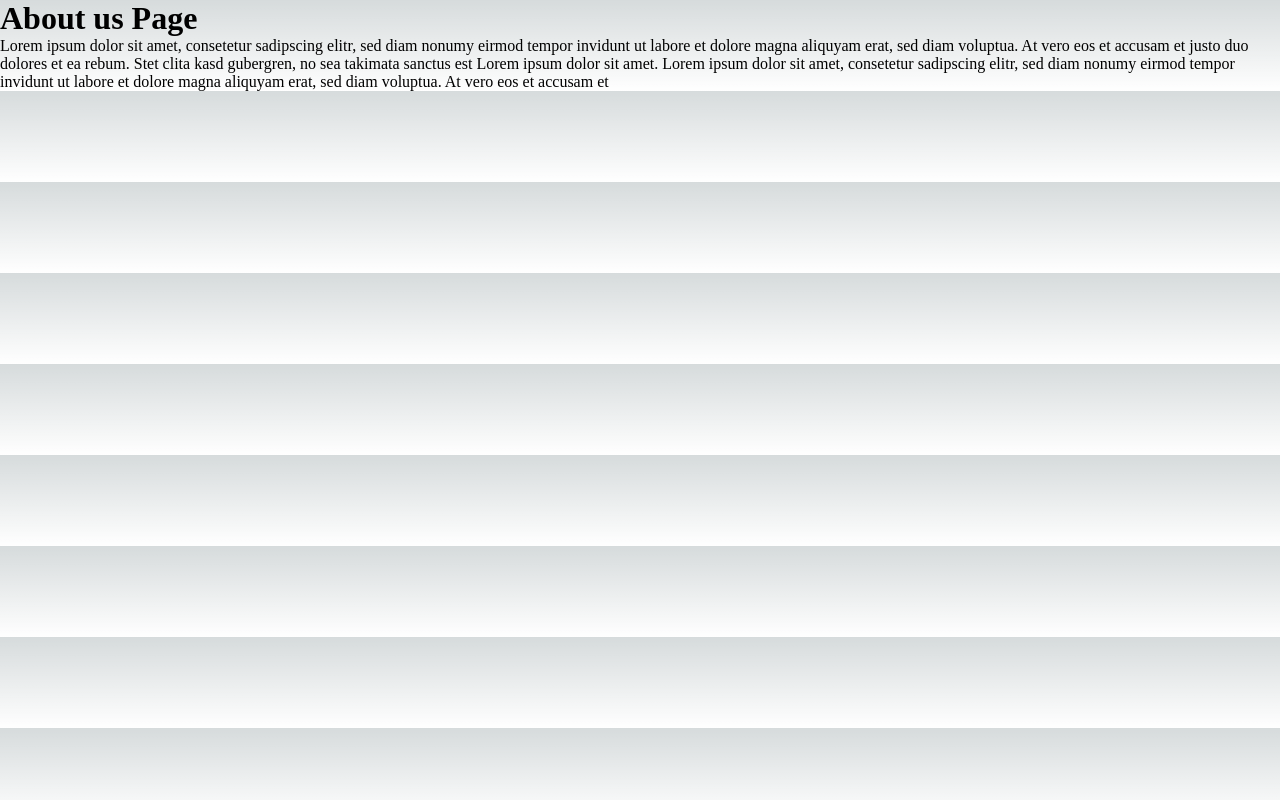
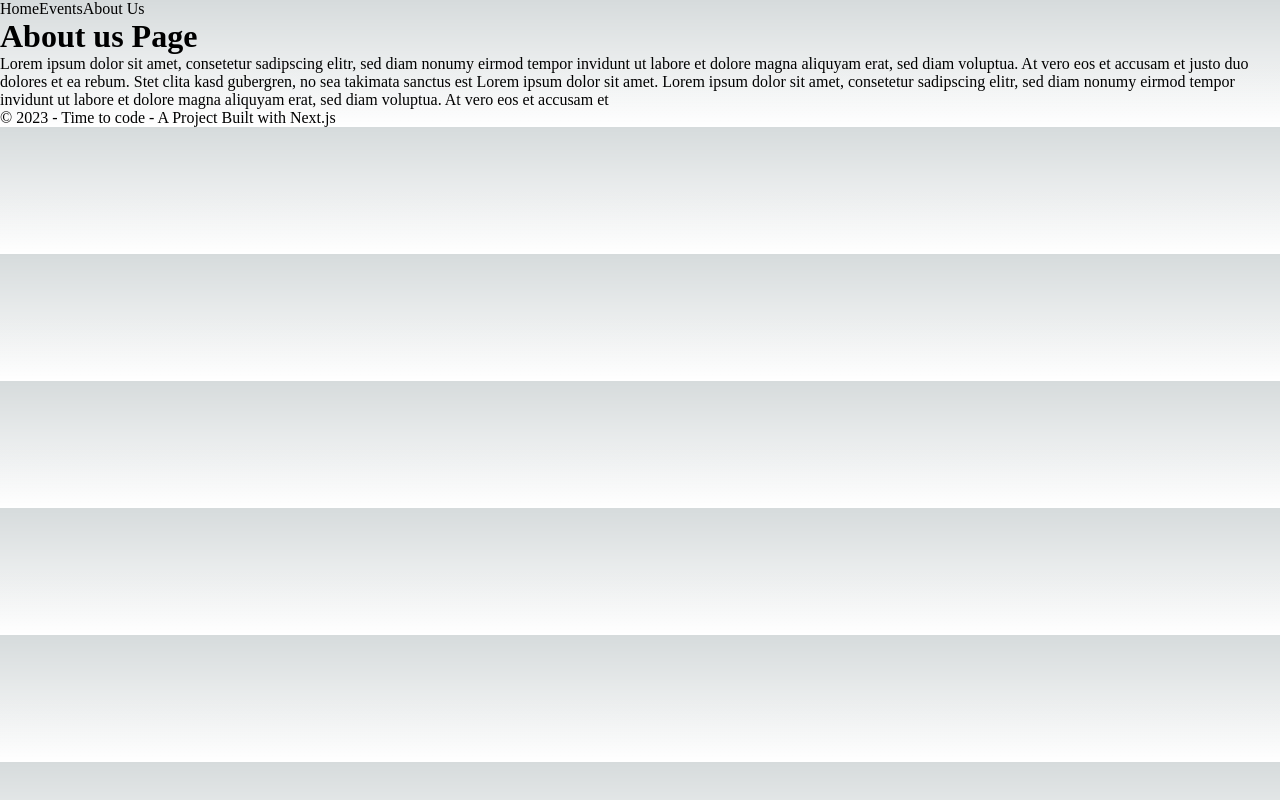
Before and after one commit to camilamkp/netxjs-course, a Next.js app in the folder events-app/: page /about-us in a window 1280 px wide. Built offline with nearby package versions, Linux system fonts and the light colour scheme.

Commit message:
:art: Build components and :arrow_up: upgrade dev dependencies

```diff
--- a/events-app/package.json
+++ b/events-app/package.json
@@ -17,6 +17,6 @@
   "devDependencies": {
     "eslint": "8.26.0",
     "eslint-config-next": "12.3.1",
-    "sass": "^1.55.0"
+    "sass": "^1.62.0"
   }
 }
--- /dev/null
+++ b/events-app/src/components/footer/Footer.jsx
@@ -0,0 +1,11 @@
+
+const Footer = () =>
+{
+  return (
+    <footer>
+        <p>© 2023 - Time to code - A Project Built with Next.js</p>
+    </footer>
+  )
+};
+
+export default Footer;
--- /dev/null
+++ b/events-app/src/components/header/Header.jsx
@@ -0,0 +1,24 @@
+import Link from 'next/link';
+
+const Header = () =>
+{
+  return (
+    <header>
+        <nav>
+        <Link href='/' passHref legacyBehavior>
+            <a>Home</a>
+        </Link>
+
+        <Link href='/events' passHref legacyBehavior>
+            <a>Events</a>
+        </Link>
+
+        <Link href='/about-us' passHref legacyBehavior>
+            <a>About Us</a>
+        </Link>
+        </nav>
+    </header>
+  )
+}
+
+export default Header;
--- /dev/null
+++ b/events-app/src/components/layout/MainLayout.jsx
@@ -0,0 +1,16 @@
+import React from 'react'
+import Header from '../header/Header';
+import Footer from '../footer/Footer';
+
+const MainLayout = ({ children }) =>
+{
+  return (
+    <>
+        <Header />
+        { children }
+        <Footer />
+    </>
+  )
+}
+
+export default MainLayout;
--- a/events-app/src/pages/_app.js
+++ b/events-app/src/pages/_app.js
@@ -1,5 +1,10 @@
+import MainLayout from '@/components/layout/MainLayout'
 import '@/styles/globals.css'
 
 export default function App({ Component, pageProps }) {
-  return <Component {...pageProps} />
-}
+  return(
+    <MainLayout>
+      <Component {...pageProps} />
+    </MainLayout>
+  )
+};
```
Also changed, not shown: events-app/src/components/home/HomePage.jsx (added, +23 -0 lines), events-app/src/pages/index.js (+3 -61 lines), events-app/src/components/events/EventsPage.jsx (added), events-app/src/styles/Home.sass (renamed from events-app/src/styles/Home.module.css), 1 other file (tests, documents, lock files or other folders).
